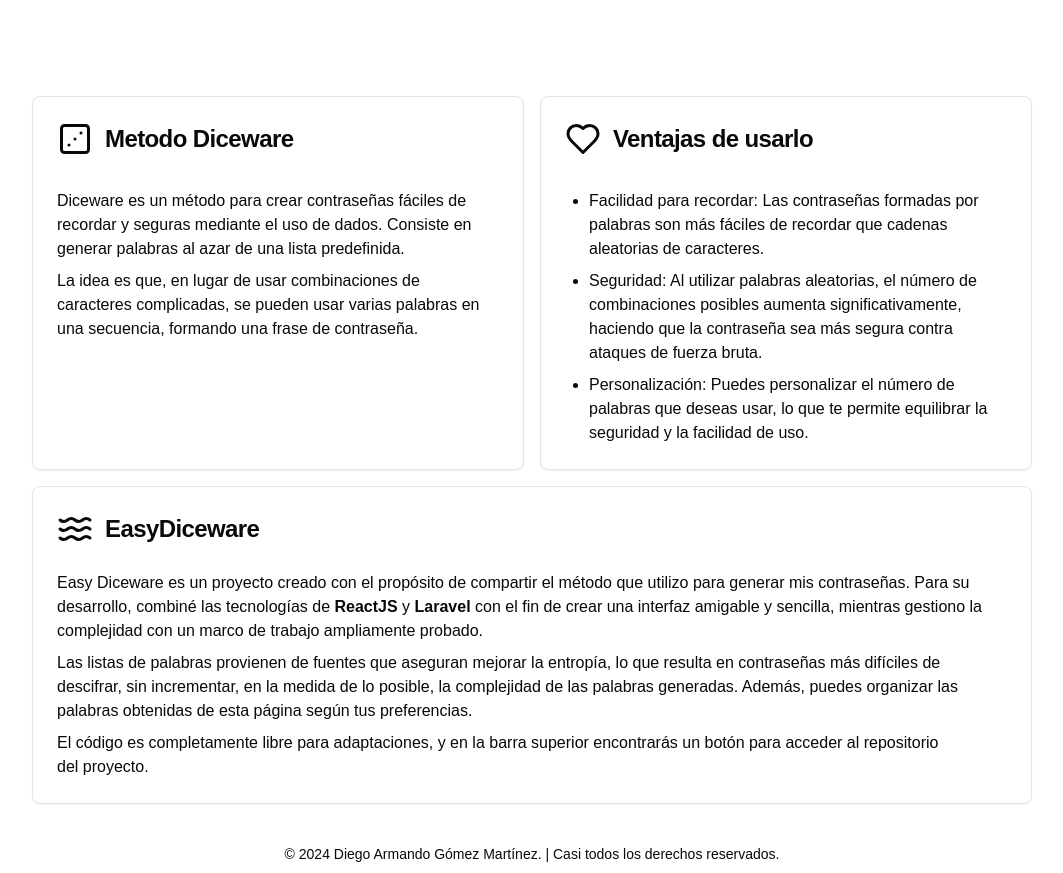
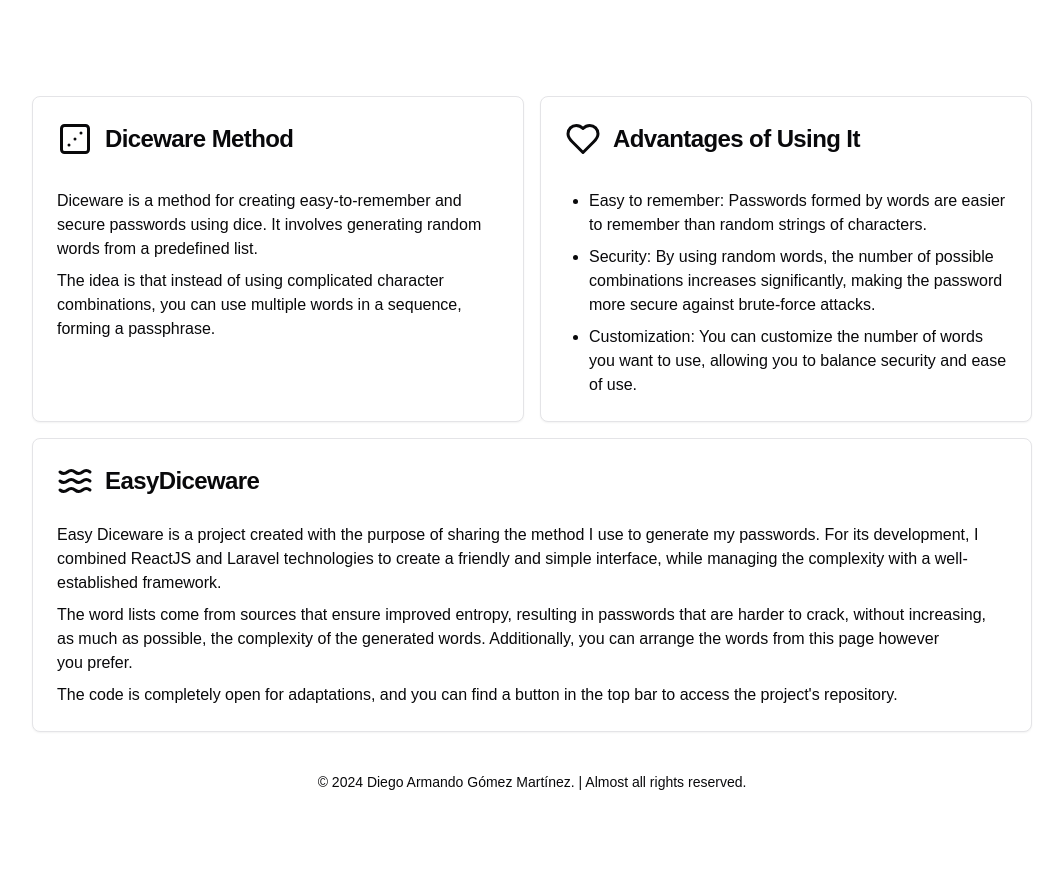
Before and after one commit to dgox16/easy-diceware, a React (Vite) app in the folder frontend/: page / in a window 1280 px wide. Shown: the part 462-1335 px from the top of the page, without its empty margins (108-1171 px from the left). After the commit the page ends 1263 px from the top, so only its background shows below. Built offline with nearby package versions, Linux system fonts and the light colour scheme.

Commit message:
Ahora se usa un estado global para el lenguaje

```diff
--- a/frontend/package.json
+++ b/frontend/package.json
@@ -26,7 +26,8 @@
     "react-dom": "^18.3.1",
     "react-type-animation": "^3.2.0",
     "tailwind-merge": "^2.5.4",
-    "tailwindcss-animate": "^1.0.7"
+    "tailwindcss-animate": "^1.0.7",
+    "zustand": "^5.0.0"
   },
   "devDependencies": {
     "@eslint/js": "^9.11.1",
--- a/frontend/src/App.tsx
+++ b/frontend/src/App.tsx
@@ -2,14 +2,16 @@ import { MainLayout } from "@/layouts/MainLayout.tsx";
 import { PasswordAnimate } from "@/components/PasswordAnimate.tsx";
 import { PasswordForm } from "@/components/PasswordForm.tsx";
 import { usePassword } from "./hooks/usePassword";
-import { userLanguage } from "./hooks/useLanguage";
 import { PasswordSpace } from "./components/PasswordSpace";
 import { Toaster } from "@/components/ui/toaster"
 import { SectionInformation } from "./components/SectionInformation";
+import { useLanguageStore } from "./store/languageStore";
+import { useLanguage } from "./hooks/useLanguage";
 
-function App() {
+const App = () => {
+	useLanguage()
 	const { formData, handleChange, password } = usePassword({ count: 4, type: "space" })
-	const { isSpanish } = userLanguage()
+	const { isSpanish } = useLanguageStore();
 
 	return (
 		<MainLayout>
@@ -18,7 +20,8 @@ function App() {
 					<h1 className="scroll-m-20 text-6xl font-black tracking-tight">
 						{isSpanish
 							? "La clave es la simplicidad"
-							: "The key is the simplicity"}
+							: "The key is the simplicity"
+						}
 					</h1>
 				</div>
 				<div className="flex justify-center">
@@ -34,7 +37,7 @@ function App() {
 				) : (
 					<PasswordAnimate />
 				)}
-				<PasswordForm handleChange={handleChange} formData={formData} isSpanish={isSpanish} />
+				<PasswordForm handleChange={handleChange} formData={formData} />
 			</div>
 			<SectionInformation />
 			<Toaster />
--- a/frontend/src/components/PasswordForm.tsx
+++ b/frontend/src/components/PasswordForm.tsx
@@ -8,8 +8,11 @@ import {
 } from "@/components/ui/select";
 import { Label } from "@/components/ui/label";
 import { PasswordFormProps } from "@/types/FormTypes";
+import { useLanguageStore } from "@/store/languageStore";
 
-export const PasswordForm: React.FC<PasswordFormProps> = ({ formData, handleChange, isSpanish }) => {
+export const PasswordForm: React.FC<PasswordFormProps> = ({ formData, handleChange }) => {
+	const { isSpanish } = useLanguageStore();
+
 	return (
 		<div className="flex justify-center mt-10">
 			<div className="grid grid-cols-2 gap-8 w-[600px]">
--- a/frontend/src/components/SectionInformation.tsx
+++ b/frontend/src/components/SectionInformation.tsx
@@ -4,76 +4,86 @@ import {
     CardHeader,
     CardTitle,
 } from "@/components/ui/card"
+import { useLanguageStore } from "@/store/languageStore";
 import { Dice3, Heart, Waves } from "lucide-react";
 
 export const SectionInformation = () => {
+    const { isSpanish } = useLanguageStore();
+
     return (
-
         <div className="grid grid-cols-2 gap-4 justify-center mt-24">
             <Card>
                 <CardHeader>
                     <div className="flex items-center">
                         <Dice3 className="size-9 mr-3" />
-                        <CardTitle>Metodo Diceware</CardTitle>
+                        <CardTitle>{isSpanish ? "Método Diceware" : "Diceware Method"}</CardTitle>
                     </div>
                 </CardHeader>
                 <CardContent>
                     <p className="mt-2 text-pretty">
-                        Diceware es un método para crear contraseñas fáciles de recordar y seguras mediante el uso de dados.
-                        Consiste en generar palabras al azar de una lista predefinida.
+                        {isSpanish
+                            ? "Diceware es un método para crear contraseñas fáciles de recordar y seguras mediante el uso de dados. Consiste en generar palabras al azar de una lista predefinida."
+                            : "Diceware is a method for creating easy-to-remember and secure passwords using dice. It involves generating random words from a predefined list."}
                     </p>
                     <p className="mt-2 text-pretty">
-                        La idea es que, en lugar de usar combinaciones de caracteres complicadas,
-                        se pueden usar varias palabras en una secuencia, formando una frase de contraseña.
+                        {isSpanish
+                            ? "La idea es que, en lugar de usar combinaciones de caracteres complicadas, se pueden usar varias palabras en una secuencia, formando una frase de contraseña."
+                            : "The idea is that instead of using complicated character combinations, you can use multiple words in a sequence, forming a passphrase."}
                     </p>
                 </CardContent>
             </Card>
-            <Card >
+            <Card>
                 <CardHeader>
                     <div className="flex items-center">
                         <Heart className="size-9 mr-3" />
-                        <CardTitle>Ventajas de usarlo</CardTitle>
+                        <CardTitle>{isSpanish ? "Ventajas de usarlo" : "Advantages of Using It"}</CardTitle>
                     </div>
                 </CardHeader>
                 <CardContent>
                     <ul className="ml-6 list-disc [&>li]:mt-2">
                         <li>
-                            Facilidad para recordar: Las contraseñas formadas por palabras son más fáciles de recordar que cadenas aleatorias de caracteres.
+                            {isSpanish
+                                ? "Facilidad para recordar: Las contraseñas formadas por palabras son más fáciles de recordar que cadenas aleatorias de caracteres."
+                                : "Easy to remember: Passwords formed by words are easier to remember than random strings of characters."}
                         </li>
                         <li>
-                            Seguridad: Al utilizar palabras aleatorias, el número de combinaciones posibles aumenta significativamente, haciendo que la contraseña sea más segura contra ataques de fuerza bruta.
+                            {isSpanish
+                                ? "Seguridad: Al utilizar palabras aleatorias, el número de combinaciones posibles aumenta significativamente, haciendo que la contraseña sea más segura contra ataques de fuerza bruta."
+                                : "Security: By using random words, the number of possible combinations increases significantly, making the password more secure against brute-force attacks."}
                         </li>
                         <li>
-                            Personalización: Puedes personalizar el número de palabras que deseas usar, lo que te permite equilibrar la seguridad y la facilidad de uso.
+                            {isSpanish
+                                ? "Personalización: Puedes personalizar el número de palabras que deseas usar, lo que te permite equilibrar la seguridad y la facilidad de uso."
+                                : "Customization: You can customize the number of words you want to use, allowing you to balance security and ease of use."}
                         </li>
                     </ul>
                 </CardContent>
             </Card>
-            <Card className="col-span-2" >
+            <Card className="col-span-2">
                 <CardHeader>
                     <div className="flex items-center">
                         <Waves className="size-9 mr-3" />
-                        <CardTitle>EasyDiceware</CardTitle>
+                        <CardTitle>{isSpanish ? "EasyDiceware" : "EasyDiceware"}</CardTitle>
                     </div>
                 </CardHeader>
                 <CardContent>
                     <p className="text-pretty">
-                        Easy Diceware es un proyecto creado con el propósito de compartir el método que utilizo
-                        para generar mis contraseñas. Para su desarrollo, combiné las tecnologías de <b>ReactJS</b> y <b>Laravel</b> con el fin de crear una interfaz amigable y sencilla, mientras gestiono la complejidad con un marco de trabajo ampliamente probado.
+                        {isSpanish
+                            ? "Easy Diceware es un proyecto creado con el propósito de compartir el método que utilizo para generar mis contraseñas. Para su desarrollo, combiné las tecnologías de ReactJS y Laravel con el fin de crear una interfaz amigable y sencilla, mientras gestiono la complejidad con un marco de trabajo ampliamente probado."
+                            : "Easy Diceware is a project created with the purpose of sharing the method I use to generate my passwords. For its development, I combined ReactJS and Laravel technologies to create a friendly and simple interface, while managing the complexity with a well-established framework."}
                     </p>
                     <p className="mt-2 text-pretty">
-                        Las listas de palabras provienen de fuentes que aseguran
-                        mejorar la entropía, lo que resulta en contraseñas más difíciles de descifrar, sin incrementar,
-                        en la medida de lo posible, la complejidad de las palabras generadas. Además, puedes organizar
-                        las palabras obtenidas de esta página según tus preferencias.
+                        {isSpanish
+                            ? "Las listas de palabras provienen de fuentes que aseguran mejorar la entropía, lo que resulta en contraseñas más difíciles de descifrar, sin incrementar, en la medida de lo posible, la complejidad de las palabras generadas. Además, puedes organizar las palabras obtenidas de esta página según tus preferencias."
+                            : "The word lists come from sources that ensure improved entropy, resulting in passwords that are harder to crack, without increasing, as much as possible, the complexity of the generated words. Additionally, you can arrange the words from this page however you prefer."}
                     </p>
                     <p className="mt-2 text-pretty">
-                        El código es completamente libre para adaptaciones, y en la barra superior encontrarás un botón
-                        para acceder al repositorio del proyecto.
+                        {isSpanish
+                            ? "El código es completamente libre para adaptaciones, y en la barra superior encontrarás un botón para acceder al repositorio del proyecto."
+                            : "The code is completely open for adaptations, and you can find a button in the top bar to access the project's repository."}
                     </p>
-
                 </CardContent>
             </Card>
         </div>
-    )
+    );
 }
--- a/frontend/src/hooks/useLanguage.tsx
+++ b/frontend/src/hooks/useLanguage.tsx
@@ -1,13 +1,11 @@
-import { useEffect, useState } from "react";
+import { useLanguageStore } from "@/store/languageStore";
+import { useEffect } from "react";
 
-export const userLanguage = () => {
-    const [isSpanish, setIsSpanish] = useState(false);
+export const useLanguage = () => {
+    const { changeLanguage } = useLanguageStore();
 
     useEffect(() => {
         const userLanguage = navigator.language;
-        setIsSpanish(!userLanguage.startsWith("es"));
+        changeLanguage(userLanguage.startsWith("es"));
     }, []);
-
-    return { isSpanish }
-
 }
--- a/frontend/src/hooks/usePassword.tsx
+++ b/frontend/src/hooks/usePassword.tsx
@@ -4,11 +4,12 @@ import { useToast } from "@/hooks/use-toast"
 
 
 import { useEffect, useRef, useState } from 'react';
+import { useLanguageStore } from '@/store/languageStore';
 
 
 export const usePassword = (initialValues: FormValues): UseFormReturn => {
     const { toast } = useToast()
-
+    const { isSpanish } = useLanguageStore();
     const [formData, setFormData] = useState<FormValues>(initialValues);
     const [password, setPassword] = useState("")
     const isFirstRender = useRef(true);
@@ -26,7 +27,7 @@ export const usePassword = (initialValues: FormValues): UseFormReturn => {
             if (data.status) {
                 setPassword(data.password)
                 toast({
-                    description: "Nueva contraseña creada.",
+                    description: isSpanish ? "Nueva contraseña creada." : "New password created.",
                 })
             }
         }
--- a/frontend/src/layouts/MainLayout.tsx
+++ b/frontend/src/layouts/MainLayout.tsx
@@ -2,12 +2,15 @@ import { buttonVariants } from "@/components/ui/button.tsx";
 import { Github } from "lucide-react";
 import { ButtonToggleTheme } from "@/components/ButtonToggleTheme.tsx";
 import React, { ReactNode } from "react";
+import { useLanguageStore } from "@/store/languageStore";
 
 interface MainLayoutProps {
     children: ReactNode;
 }
 
 export const MainLayout: React.FC<MainLayoutProps> = ({ children }) => {
+    const { isSpanish } = useLanguageStore();
+
     return (
         <>
             <nav className="flex justify-center items-center h-14">
@@ -42,7 +45,10 @@ export const MainLayout: React.FC<MainLayoutProps> = ({ children }) => {
                             © 2024 Diego Armando Gómez Martínez.
                             <span className="hidden sm:inline"> | </span>
                             <br aria-hidden={true} className="block sm:hidden" />
-                            Casi todos los derechos reservados.
+                            {isSpanish
+                                ? "Casi todos los derechos reservados."
+                                : "Almost all rights reserved."
+                            }
                         </p>
                     </div>
                 </div>
--- /dev/null
+++ b/frontend/src/store/languageStore.ts
@@ -0,0 +1,12 @@
+import { create } from 'zustand'
+
+interface LanguageState {
+    isSpanish: boolean
+    changeLanguage: (language: boolean) => void
+}
+
+export const useLanguageStore = create<LanguageState>((set) => ({
+    isSpanish: true,
+    changeLanguage: (language: boolean) => set({ isSpanish: language }),
+
+}))
--- a/frontend/src/types/FormTypes.ts
+++ b/frontend/src/types/FormTypes.ts
@@ -16,5 +16,4 @@ export interface UseFormReturn {
 export interface PasswordFormProps {
     formData: FormValues;
     handleChange: HandleChangeType
-    isSpanish: boolean
 }
```
Also changed, not shown: 1 other file (tests, documents, lock files or other folders).
